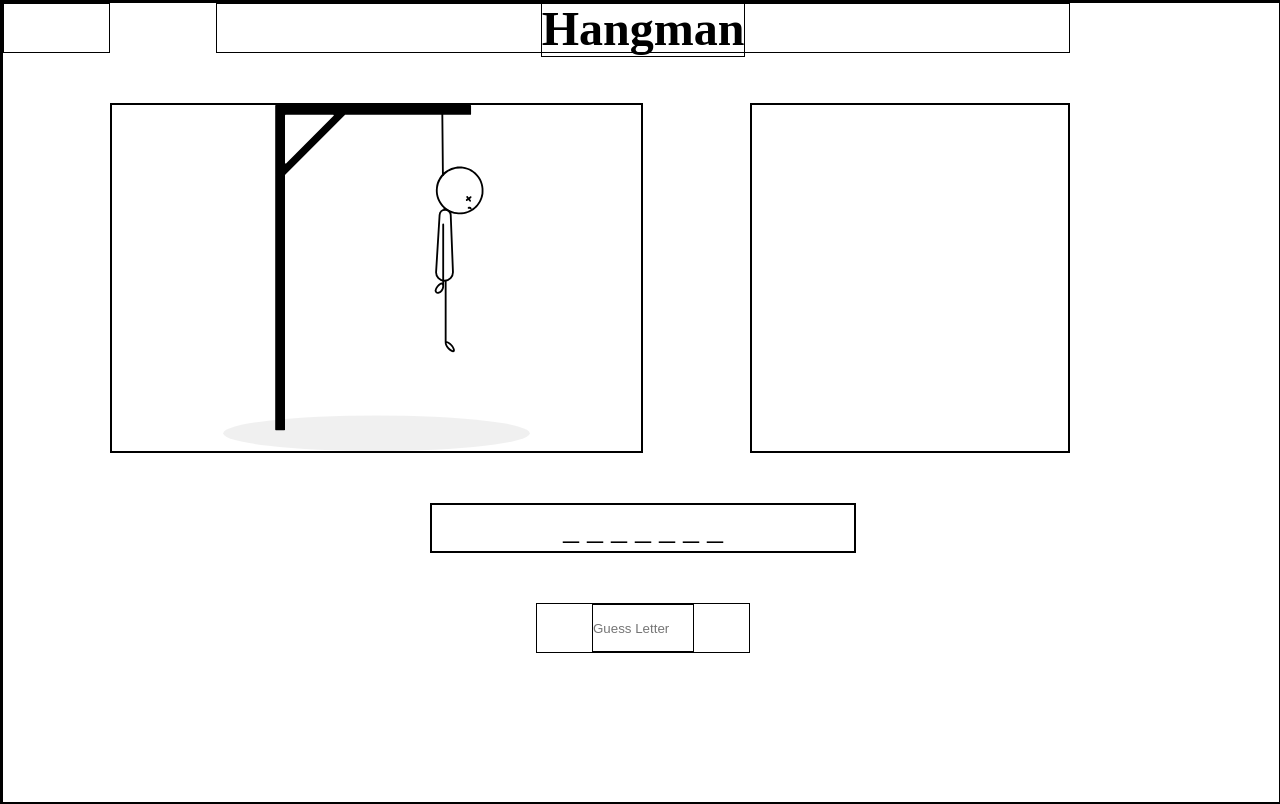
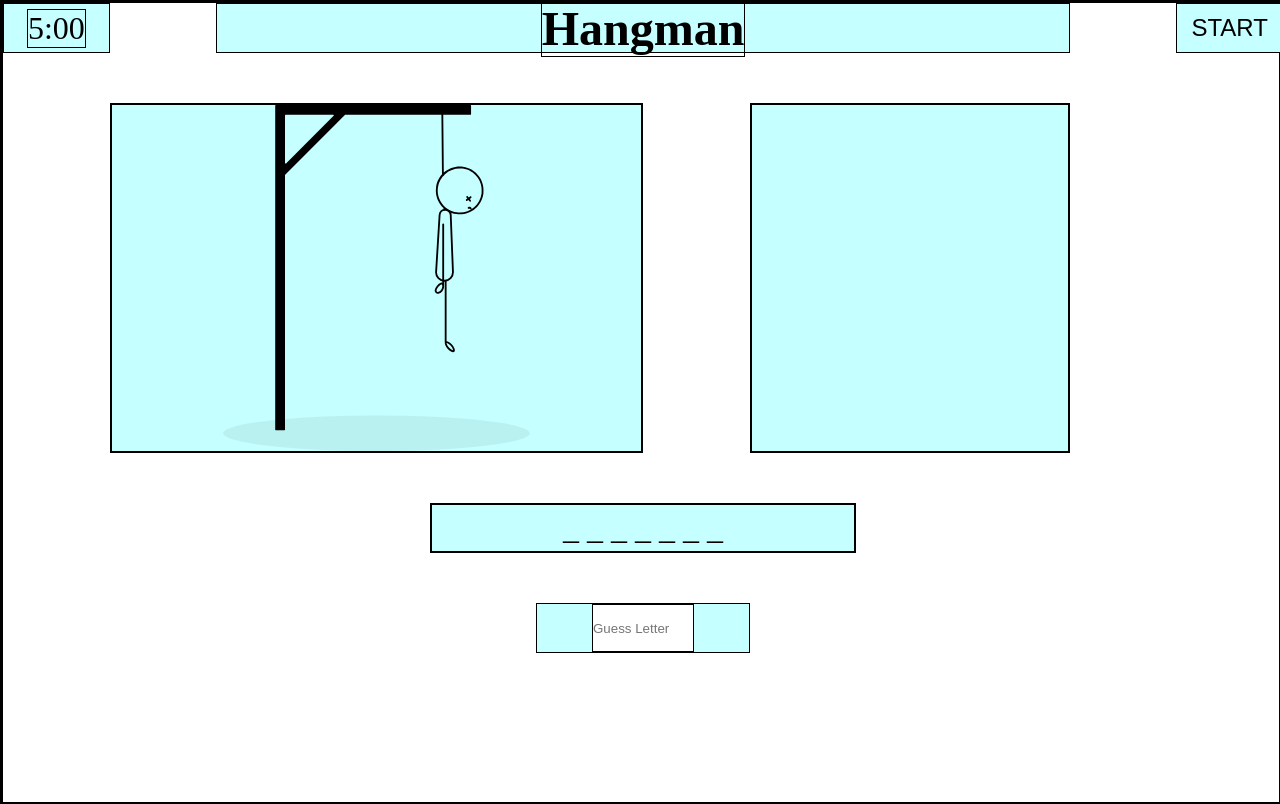
Before and after one commit to MikeWaser/Examination-Hangman, a plain HTML site: page index.html in a window 1280 px wide. Drawn offline with Linux system fonts and the light colour scheme.

Commit message:
First commit

```diff
--- a/css/style.css
+++ b/css/style.css
@@ -10,6 +10,10 @@ body {
   height: 100vh;
 }
 
+p {
+  font-size: 2rem;
+}
+
 .wrapper {
   width: 100vw;
   height: 100vh;
@@ -19,7 +23,7 @@ body {
 }
 
 .container {
-  /*background: #c5ffff;*/
+  background: #c5ffff;
   display: flex;
 }
 
@@ -31,6 +35,9 @@ img {
 .timer {
   grid-column: 1 / 2;
   grid-row: 1 / 2;
+  display: flex;
+  align-items: center;
+  justify-content: center;
 }
 
 .header {
@@ -40,6 +47,23 @@ img {
   justify-content: center;
   align-items: center;
   font-size: 2rem;
+}
+
+.startbutton {
+  grid-column: 12 / 13;
+  grid-row: 1 / 2;
+  display: flex;
+  align-items: center;
+  justify-content: center;
+}
+
+#StartTimerBtn {
+  text-decoration: none;
+  border: none;
+  background-color: #c5ffff;
+  text-decoration: none;
+  font-size: 1.5rem;
+  cursor: pointer;
 }
 
 .hangman {
--- a/index.html
+++ b/index.html
@@ -11,10 +11,13 @@
       <div class="container header">
         <h2>Hangman</h2>
       </div>
-      <div class="container timer"></div>
+      <div class="container timer">
+        <p id="countdown">5:00</p>
+      </div>
       <div class="container hangman">
-        <img src="/images/hangman.svg" alt="Hanging man" />
+        <img src="./images/hangman.svg" alt="Hanging man" />
       </div>
+      <div class="container startbutton"><button id="StartTimerBtn" onclick="startTimer()">START</button></div>
       <div class="container wrongGuess">
         <span id="wrongLetter"></span>
       </div>
--- a/script.js
+++ b/script.js
@@ -21,3 +21,34 @@ const joinSplitWords = splitWords.join(" ");
 const seeWords = document.querySelector("#currentWord");
 
 seeWords.innerText = joinSplitWords;
+
+
+/******************************************************************************/
+//Hampus Timer och startknapp för timer
+
+const startingMinutes = 5;
+let time = startingMinutes * 60;
+const knapp = document.getElementById("StartTimerBtn");
+const countdownEl = document.getElementById("countdown");
+
+let CountdownInterval;
+
+function startTimer() {
+  CountdownInterval = setInterval(updateCountdown, 1000);
+
+  function updateCountdown() {
+    const minutes = Math.floor(time / 60);
+    let seconds = time % 60;
+    knapp.disabled = true;
+
+    seconds = seconds < 10 ? "0" + seconds : seconds;
+
+    countdownEl.innerHTML = `${minutes}:${seconds}`;
+    time--;
+
+    if (time === -1) {
+
+      clearInterval(CountdownInterval);
+    }
+  }
+}
```
Also changed, not shown: 1 other file.
